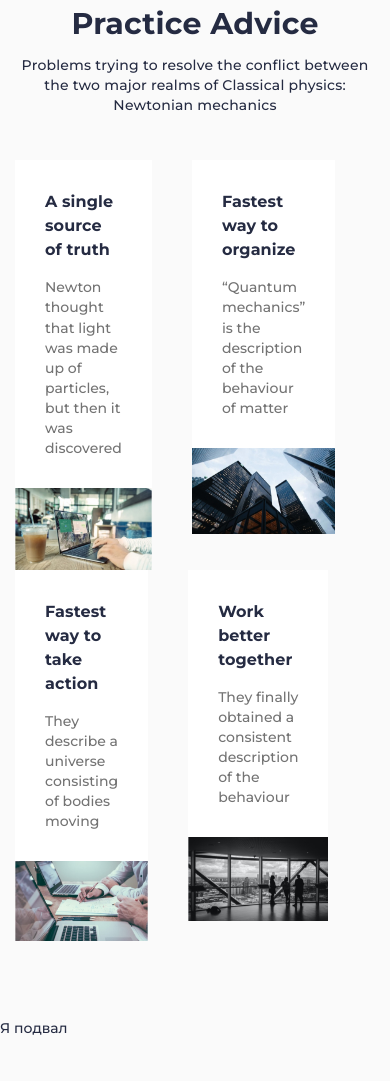
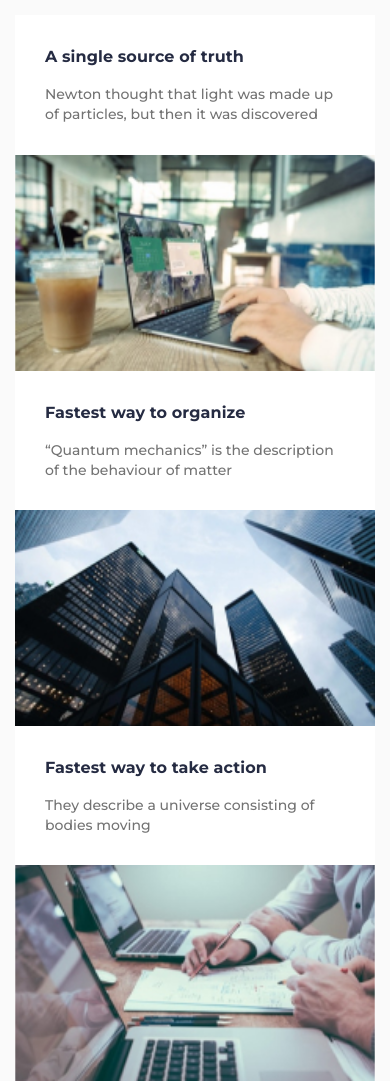
Before and after one commit to VanOrlov/maket, a plain HTML site: page index.html in a window 390 px wide. Shown: the part 2583-3664 px from the top of the page. Before the commit the page ends 3618 px from the top, so only its background shows below. Drawn offline with Linux system fonts and the light colour scheme.

Commit message:
maket
Maket

```diff
--- a/css/style.css
+++ b/css/style.css
@@ -518,39 +518,71 @@ footer{
 .practice {
     padding: 125px 0 80px 0;
 }
+
+@media (max-width: 993px){
+    .practice {
+        padding: 40px 0 80px 0;
+    }
+}
+
+@media (max-width: 767px){
+    .practice {
+        padding: 0 0 40px 0;
+    }
+}
+
 .practice__container {
 }
 .practice__header {
     margin: 0 0 45px 0;
 }
+
+@media (max-width: 767px){
+    .practice__header {
+        margin: 0 0 25px 0;
+    }
+}
+
 .practice__body {
-    margin: 0 -20px;
+    margin: 0 -20px -30px;
     display: flex;
     flex-wrap: wrap;
 }
 .practice__column {
-    margin: 0 20px;
+    padding: 0 20px 30px;
     flex: 0 1 25%;
 }
+
+@media (max-width: 1040px){
+    .practice__column {
+        padding: 0 20px;
+        flex: 0 1 50%;
+    }
+}
+
+@media (max-width: 630px){
+    .practice__column {
+        padding: 0 20px;
+        flex: 0 1 100%;
+    }
+}
+
 .practice__item {
 }
 
 .item-practice {
     background-color: white;
+    display: flex;
+    height: 100%;
+    flex-direction: column;
 }
 .item-practice__content{
-    display: flex;
-    flex-direction: column;
-    align-items: flex-start;
     padding: 30px;
+    flex: 1 1 auto;
 }
 .item-practice__link{
     color: inherit;
     display: inline-block;
-    font-weight: 700;
-    font-size: 16px;
-    line-height: 150%;
-    letter-spacing: 0.1px;
 }
 
 .item-practice__link:hover{
@@ -562,7 +594,10 @@ footer{
 }
 
 .item-practice__title{
-    font-weight: inherit;
+    font-weight: 700;
+    font-size: 16px;
+    line-height: 150%;
+    letter-spacing: 0.1px;
 }
 .item-practice__text {
     color: #737373;
--- a/index.html
+++ b/index.html
@@ -184,7 +184,7 @@
                             <article class="practice__item item-practice">
                                 <div class="item-practice__content">
                                     <a href="#" class="item-practice__link">
-                                        <h4 class="item-practice__title">A single source of truth</h4>
+                                        <div class="item-practice__title">A single source of truth</div>
                                     </a>
                                     <div class="item-practice__text">
                                          Newton thought that light was made up of particles,
@@ -200,7 +200,7 @@
                             <article class="practice__item item-practice">
                                 <div class="item-practice__content">
                                     <a href="#" class="item-practice__link">
-                                        <h4 class="item-practice__title">Fastest way to organize</h4>
+                                        <div class="item-practice__title">Fastest way to organize</div>
                                     </a>
                                     <div class="item-practice__text">
                                         “Quantum mechanics”
@@ -217,7 +217,7 @@
                             <article class="practice__item item-practice">
                                 <div class="item-practice__content">
                                     <a href="#" class="item-practice__link">
-                                        <h4 class="item-practice__title">Fastest way to take action</h4>
+                                        <div class="item-practice__title">Fastest way to take action</div>
                                     </a>
                                     <div class="item-practice__text">
                                         They describe a
@@ -234,7 +234,7 @@
                             <article class="practice__item item-practice">
                                 <div class="item-practice__content">
                                     <a href="#" class="item-practice__link">
-                                        <h4 class="item-practice__title">Work better together</h4>
+                                        <div class="item-practice__title">Work better together</div>
                                     </a>
                                     <div class="item-practice__text">
                                         They finally obtained
```
